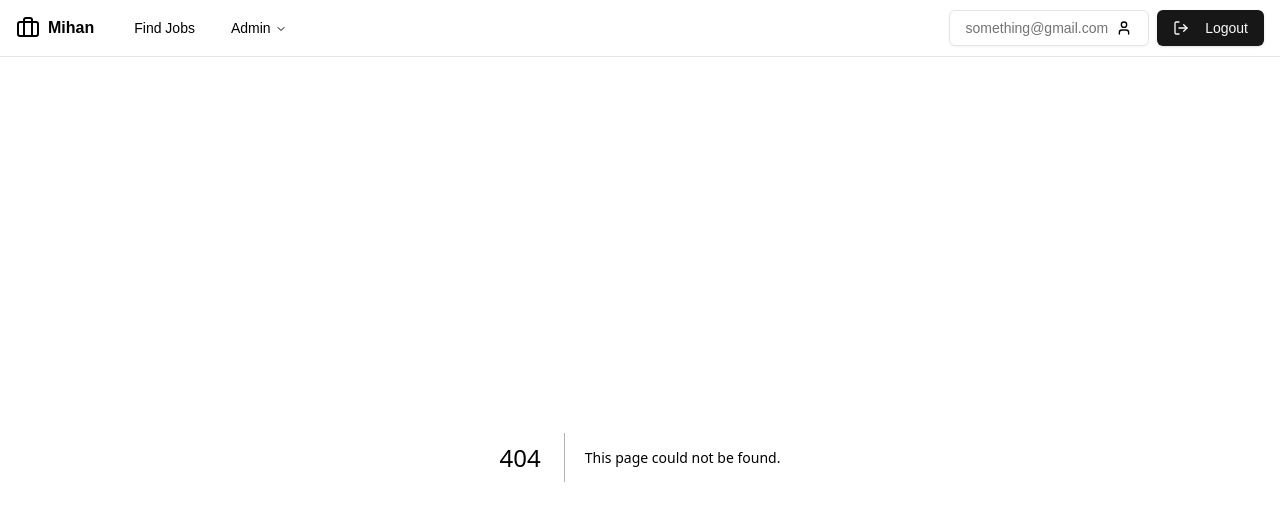
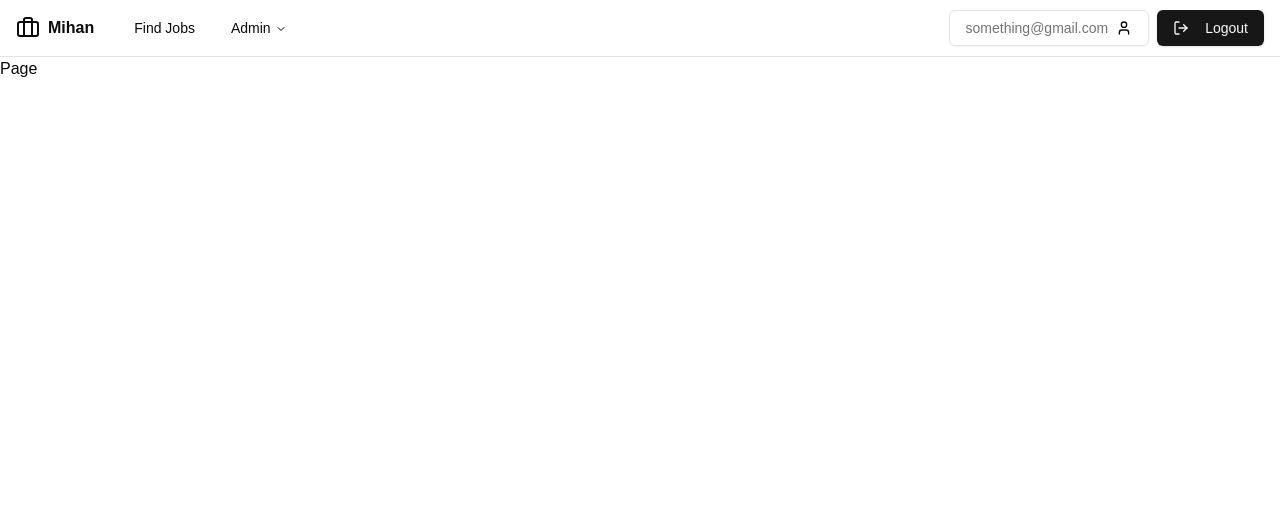
Before and after one commit to m7medVision/mihan, a Next.js app: page /admin/jobs in a window 1280 px wide. Before the commit this address had no page. Shown: the top 520 px of the page. Built offline with nearby package versions, Linux system fonts and the light colour scheme.

Commit message:
feat: add initial structure for application and jobs pages

```diff
--- a/app/admin/application/page.tsx
+++ b/app/admin/application/page.tsx
@@ -0,0 +1,9 @@
+export default async function Home() {
+  return (
+    <div className="grid grid-cols-1 sm:grid-cols-2 md:grid-cols-3 lg:grid-cols-4 gap-4 w-[80%] mx-auto py-8">
+      {
+        // TODO: application component here
+      }
+    </div>
+  );
+}
--- /dev/null
+++ b/app/admin/jobs/page.tsx
@@ -0,0 +1,7 @@
+export default function Page() {
+    return (
+        <div>
+            <h1>Page</h1>
+        </div>
+    );
+}
```
